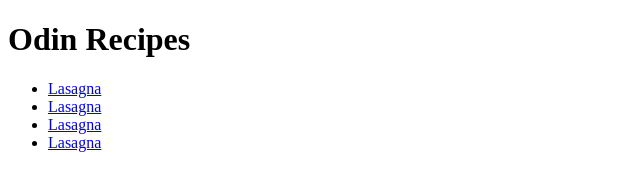
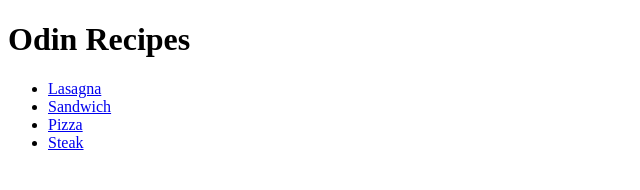
Before and after one commit to jon7torres/odin-recipes, a plain HTML site: page index.html in a window 1280 px wide. Shown: the full height of the page, 0-640 px from the left. Drawn offline with Linux system fonts and the light colour scheme.

Commit message:
Added files

```diff
--- a/index.html
+++ b/index.html
@@ -8,9 +8,9 @@
         <h1>Odin Recipes</h1>
         <ul>
             <li> <a href="./recipes/lasagna.html">Lasagna</a></li>
-            <li> <a href="./recipes/lasagna.html">Lasagna</a></li>
-            <li> <a href="./recipes/lasagna.html">Lasagna</a></li>
-            <li> <a href="./recipes/lasagna.html">Lasagna</a></li>
+            <li> <a href="./recipes/sandwich.html">Sandwich</a></li>
+            <li> <a href="./recipes/pizza.html">Pizza</a></li>
+            <li> <a href="./recipes/steak.html">Steak</a></li>
         </ul>
     </body>
 </html>
```
Also changed, not shown: recipes/pizza.html (added, +1 -0 lines), recipes/sandwich.html (added, +1 -0 lines), recipes/steak.html (added, +1 -0 lines).
